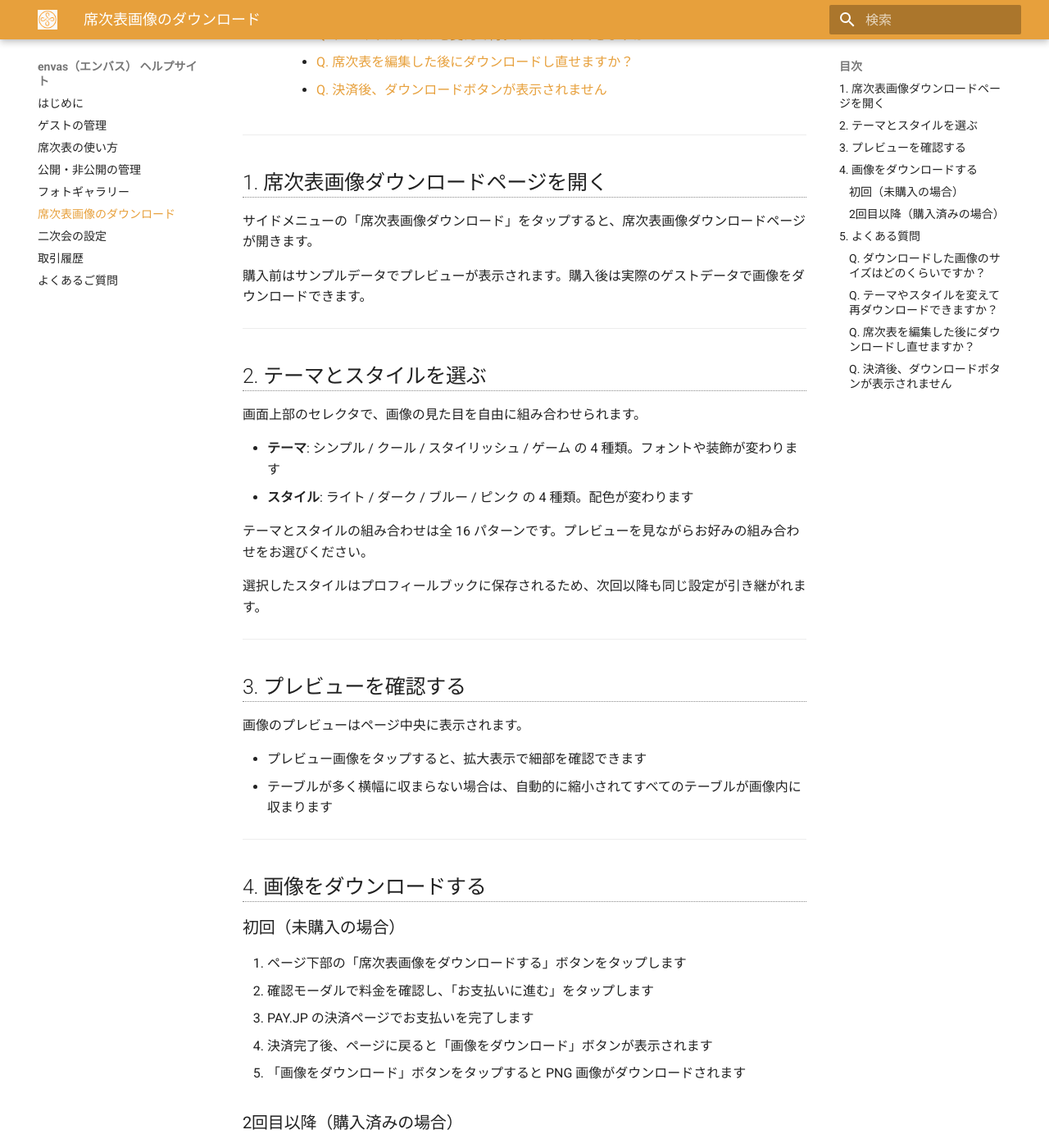
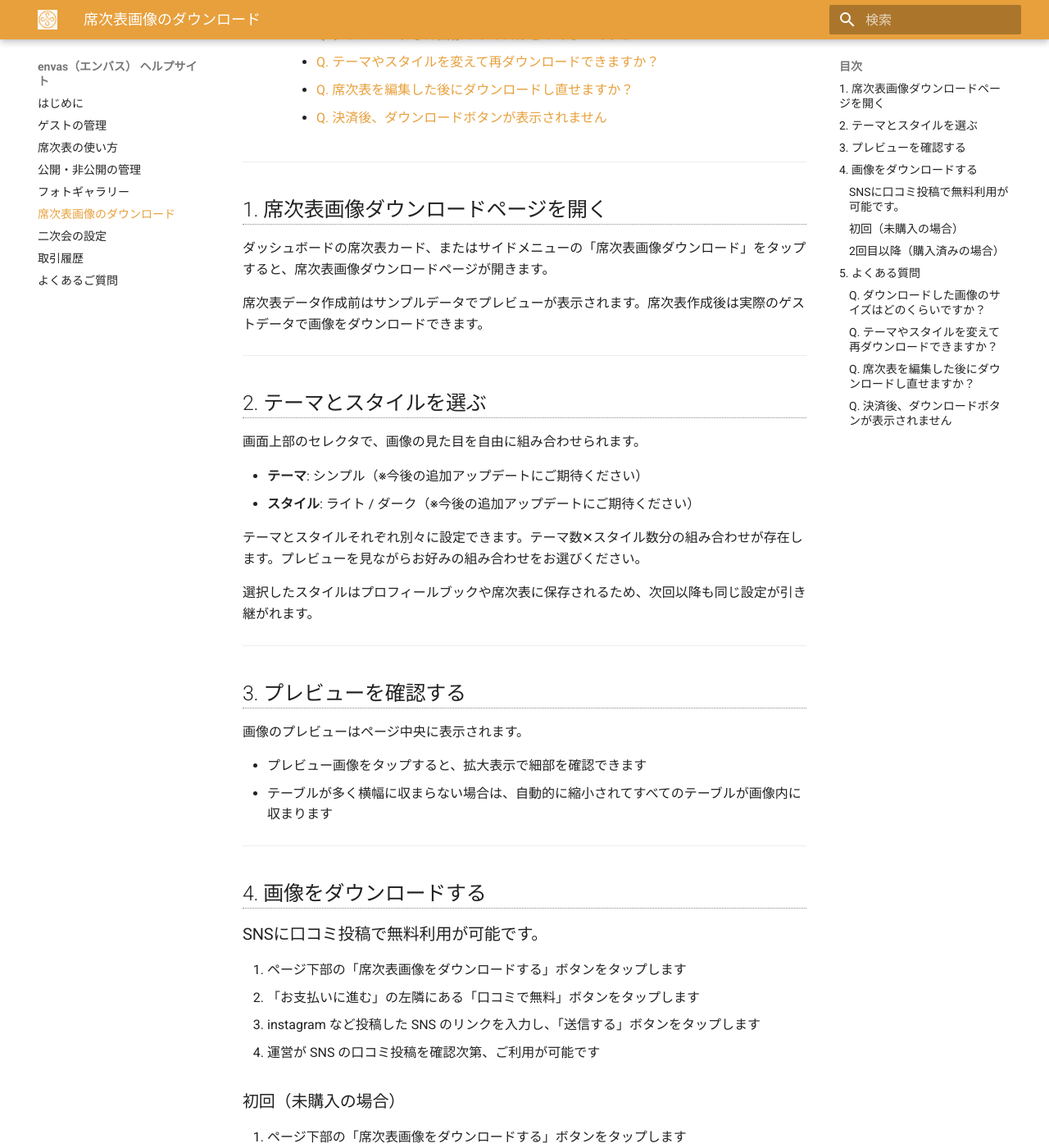
Before and after one commit to wish-corp/envas-help, an MkDocs documentation site: the page built from docs/seating-chart-image.md, in a window 1280 px wide and 1400 px high, scrolled down 586 px. Shown: the whole window at 82% size. Built offline with MkDocs 1.6.1 and Material for MkDocs 9.7.7, drawn with Linux system fonts in a browser that asks for light colours; some of the changed text lies outside the part shown.

Commit message:
fix: tweak.

```diff
--- a/docs/seating-chart-image.md
+++ b/docs/seating-chart-image.md
@@ -11,9 +11,9 @@
 
 ## 1. 席次表画像ダウンロードページを開く {#open-page}
 
-サイドメニューの「席次表画像ダウンロード」をタップすると、席次表画像ダウンロードページが開きます。
+ダッシュボードの席次表カード、またはサイドメニューの「席次表画像ダウンロード」をタップすると、席次表画像ダウンロードページが開きます。
 
-購入前はサンプルデータでプレビューが表示されます。購入後は実際のゲストデータで画像をダウンロードできます。
+席次表データ作成前はサンプルデータでプレビューが表示されます。席次表作成後は実際のゲストデータで画像をダウンロードできます。
 
 ---
 
@@ -21,12 +21,12 @@
 
 画面上部のセレクタで、画像の見た目を自由に組み合わせられます。
 
-- **テーマ**: シンプル / クール / スタイリッシュ / ゲーム の 4 種類。フォントや装飾が変わります
-- **スタイル**: ライト / ダーク / ブルー / ピンク の 4 種類。配色が変わります
+- **テーマ**: シンプル（※今後の追加アップデートにご期待ください）
+- **スタイル**: ライト / ダーク（※今後の追加アップデートにご期待ください）
 
-テーマとスタイルの組み合わせは全 16 パターンです。プレビューを見ながらお好みの組み合わせをお選びください。
+テーマとスタイルそれぞれ別々に設定できます。テーマ数✕スタイル数分の組み合わせが存在します。プレビューを見ながらお好みの組み合わせをお選びください。
 
-選択したスタイルはプロフィールブックに保存されるため、次回以降も同じ設定が引き継がれます。
+選択したスタイルはプロフィールブックや席次表に保存されるため、次回以降も同じ設定が引き継がれます。
 
 ---
 
@@ -41,6 +41,13 @@
 
 ## 4. 画像をダウンロードする {#download}
 
+### SNSに口コミ投稿で無料利用が可能です。
+
+1. ページ下部の「席次表画像をダウンロードする」ボタンをタップします
+2. 「お支払いに進む」の左隣にある「口コミで無料」ボタンをタップします
+3. instagram など投稿した SNS のリンクを入力し、「送信する」ボタンをタップします
+4. 運営が SNS の口コミ投稿を確認次第、ご利用が可能です
+
 ### 初回（未購入の場合） {#first-purchase}
 
 1. ページ下部の「席次表画像をダウンロードする」ボタンをタップします
@@ -51,7 +58,7 @@
 
 ### 2回目以降（購入済みの場合） {#re-download}
 
-一度お支払いいただいた席次表は、追加料金なしで何度でもダウンロードできます。
+一度お支払い、または SNS 口コミ投稿をご確認いただいた席次表は、追加料金なしで何度でもダウンロードできます。
 テーマやスタイルを変更した場合も、そのまま無料でダウンロードできます。
 
 ---
```
